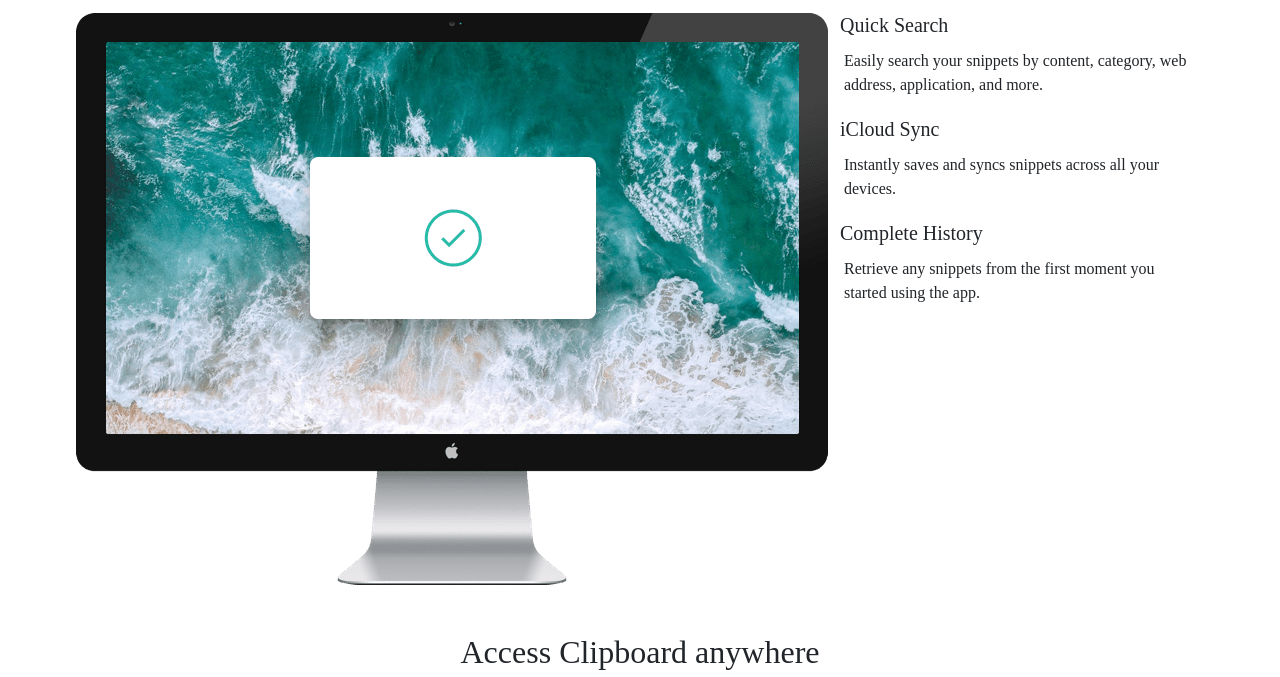
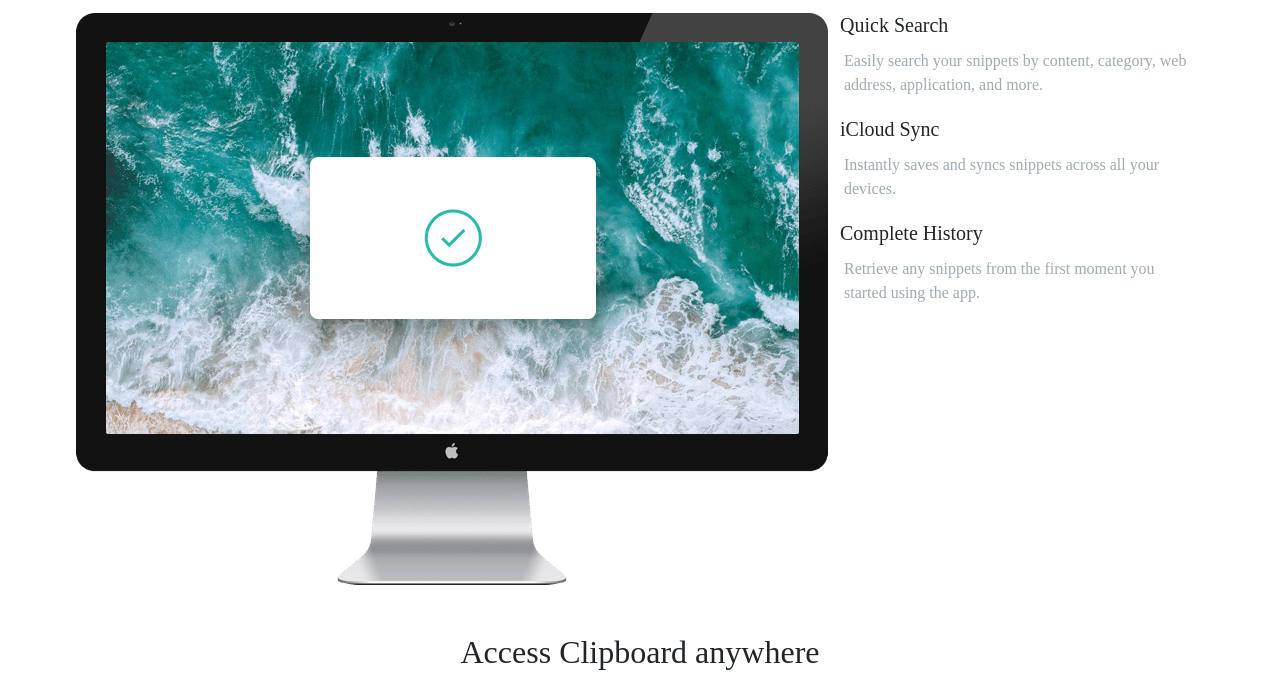
Before and after one commit to DblRH600/clipboard-landing-page-master, a plain HTML site: page index.html in a window 1280 px wide. Shown: the part 612-1289 px from the top of the page. Drawn offline with nearby package versions, Linux system fonts and the light colour scheme; a web font is replaced by a local one.

Commit message:
updating custom text color for paragraphs

```diff
--- a/custom.css
+++ b/custom.css
@@ -14,6 +14,10 @@ h4 {
   font-family: "Bai Jamjuree";
 }
 
+p {
+  color: hsl(201, 11%, 66%);
+}
+
 button:hover {
   cursor: pointer;
 }
```
